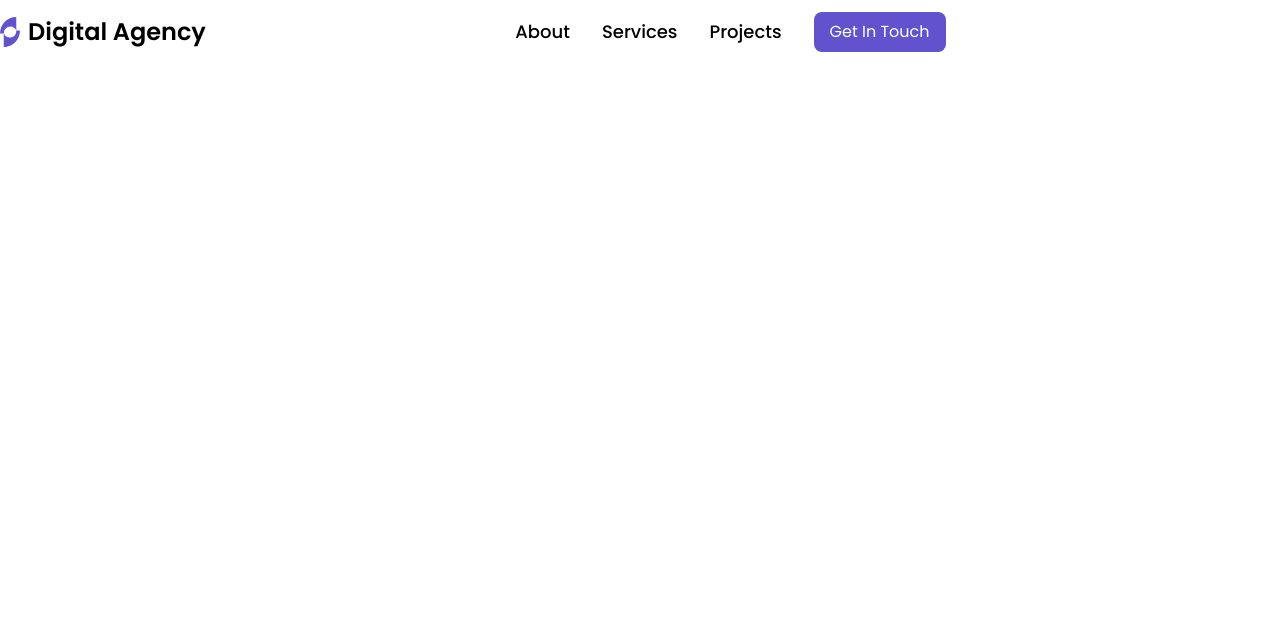
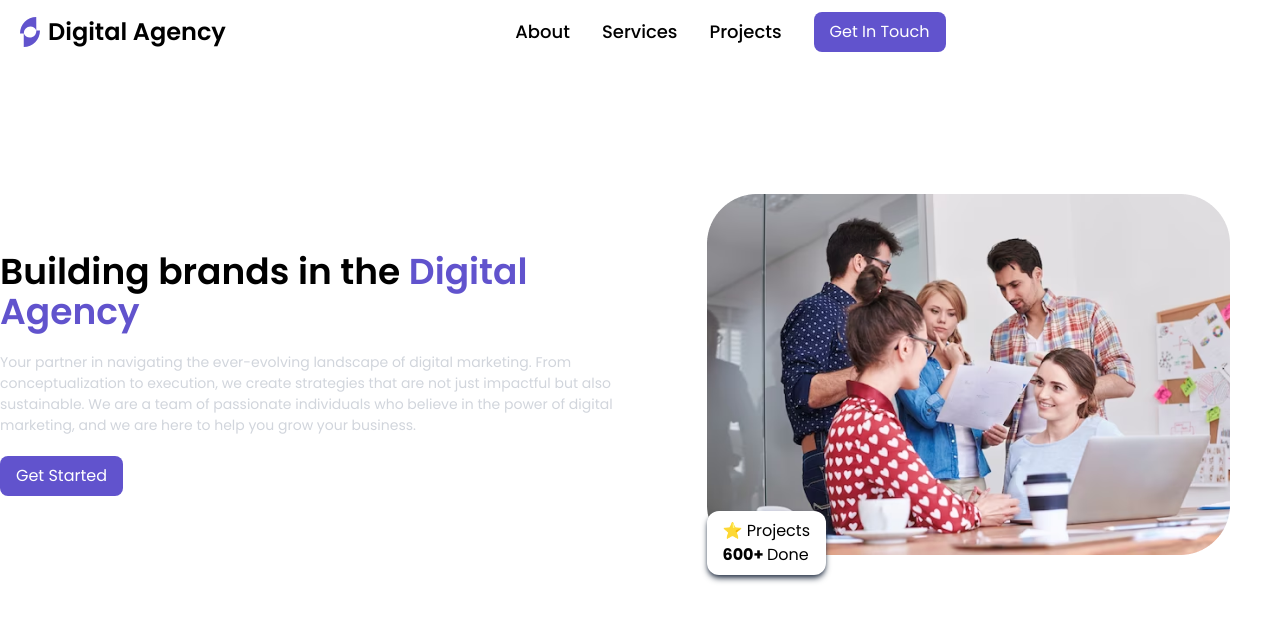
Before and after one commit to Joshuakibwage/digital-agency, a React (Vite) app: page / in a window 1280 px wide. Shown: the top 622 px of the page. Built offline with nearby package versions, Linux system fonts and the light colour scheme.

Commit message:
Add hero section

```diff
--- a/src/App.jsx
+++ b/src/App.jsx
@@ -1,9 +1,12 @@
+import Hero from "./components/Hero";
 import Navbar from "./components/Navbar/Navbar";
+
 
 const App = () => {
   return (
-    <div>
+    <div className="bg-white dark:bg-gray-950 dark:text-white">
       <Navbar />
+      <Hero />
     </div>
   );
 }
--- /dev/null
+++ b/src/components/Hero.jsx
@@ -0,0 +1,53 @@
+import Button from "../components/Button"
+
+const Hero = () => {
+  return (
+    <section className=" dark:text-white duration-300">
+        <div className="container mx-auto min-h-[620px] flex">
+
+            <div className="grid grid-cols-1 md:grid-cols-2 gap-8 place-items-center px-6 md:px-0">
+                {/* image section */}
+                <div className="order-1 sm:order-2 relative">
+                    <img
+                        src="src/assets/website/team.png"
+                        alt="hero image"
+                        className=""
+                    />
+                    <div className="bg-white dark:bg-gray-950 px-4 py-2 shadow-md rounded-xl absolute
+                    -bottom-5 -right shadow-gray-700">
+                        <p>
+                        ⭐ Projects
+                        </p>
+                        <h1 className="font-bold">
+                            600+ <span className="font-normal">Done</span>
+                        </h1>
+                    </div>
+                </div>
+
+                {/* Text content section */}
+                <div className=" space-y-5 order-2 sm:order-1">
+                    <h1 className="text-4xl md:5xl font-semibold">
+                        Building brands in the <span className="text-primary">Digital Agency</span>
+                    </h1>
+                    <p className="text-sm text-gray-300 leading-normal ">
+                        Your partner in navigating the ever-evolving landscape of digital marketing.
+                        From conceptualization to execution, we create strategies that are not just
+                        impactful but also sustainable. We are a team of passionate individuals who
+                        believe in the power of digital marketing, and we are here to help you grow your
+                        business.
+
+                    </p>
+
+                    <Button
+                        label="Get Started"
+                        className="bg-primary text-white hover:bg-primary/80 duration-300  rounded-lg
+                        transition-colors cursor-pointer delay-200 ease-in-out px-4 py-2  active:ring-1"
+                    />
+                </div>
+            </div>
+        </div>
+    </section>
+  )
+}
+
+export default Hero
--- a/src/components/Navbar/Navbar.jsx
+++ b/src/components/Navbar/Navbar.jsx
@@ -38,7 +38,7 @@ const Navbar = () => {
   return (
     <nav className="bg-white dark:bg-slate-950 dark:text-white duration-300 transition-all ease-in-out
     delay-200">
-        <div className="container mx-auto">
+        <div className="px-5 md:container mx-auto">
             <div className="flex py-3 justify-between">
                 {/* logo section */}
                 <div className="flex items-center gap-2">
```
